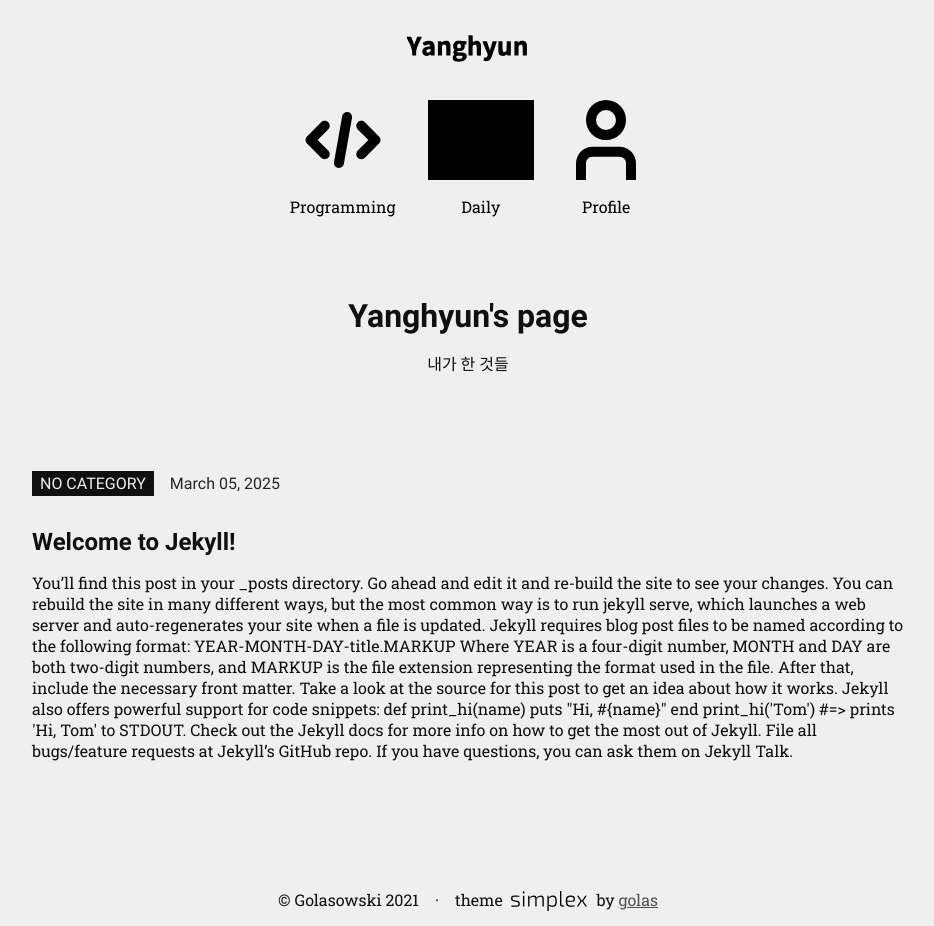
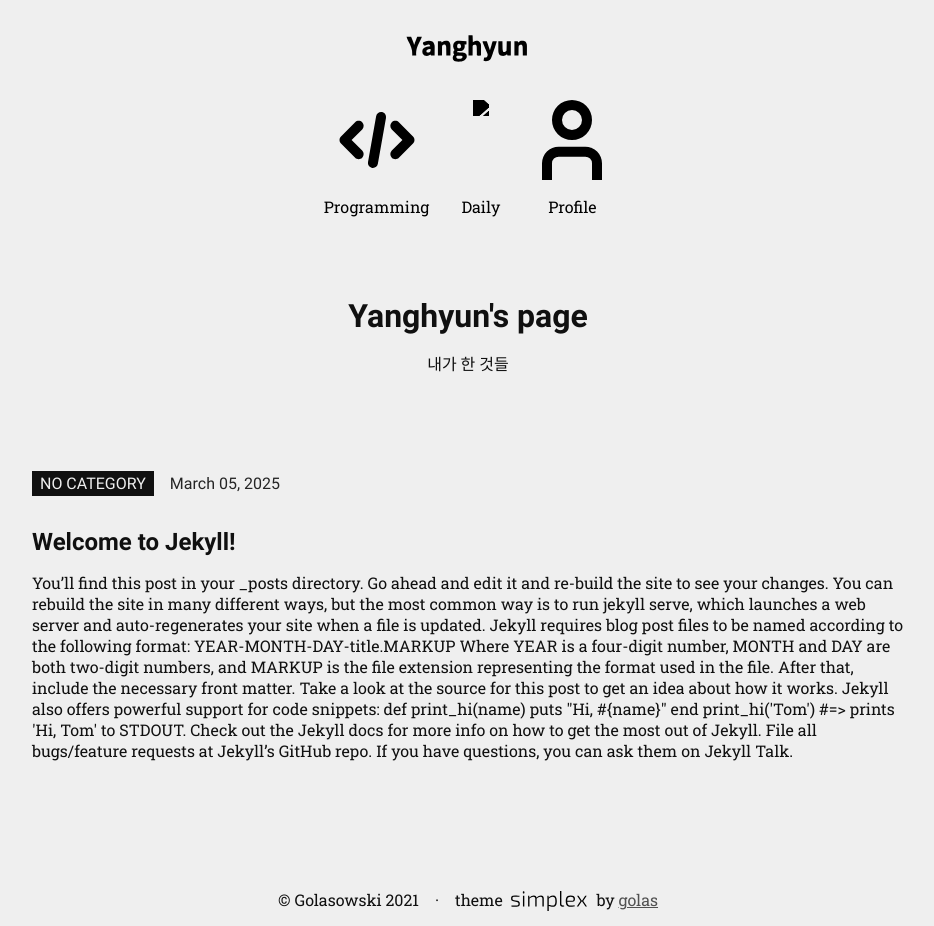
Before and after one commit to yangh0288/yangh0288.github.io, a Jekyll site: the page built from index.markdown, in a window 1280 px wide. Shown: the whole page, without its empty margins (172-1106 px from the left). Built offline with Jekyll 4.4.1, drawn with Linux system fonts in a browser that asks for light colours.

Commit message:
Update nav.yaml

```diff
--- a/_data/nav.yaml
+++ b/_data/nav.yaml
@@ -13,7 +13,7 @@
 
 - title: Daily
   url: category/design.html
-  icon: assets/img/iconscalendar.svg
+  icon: assets/img/calendar.svg
   hue: "var(--c-themeHueOrange)"
   subnav: #Subnav. See note [2].
     - title: Workout #Submenu item title.
```
